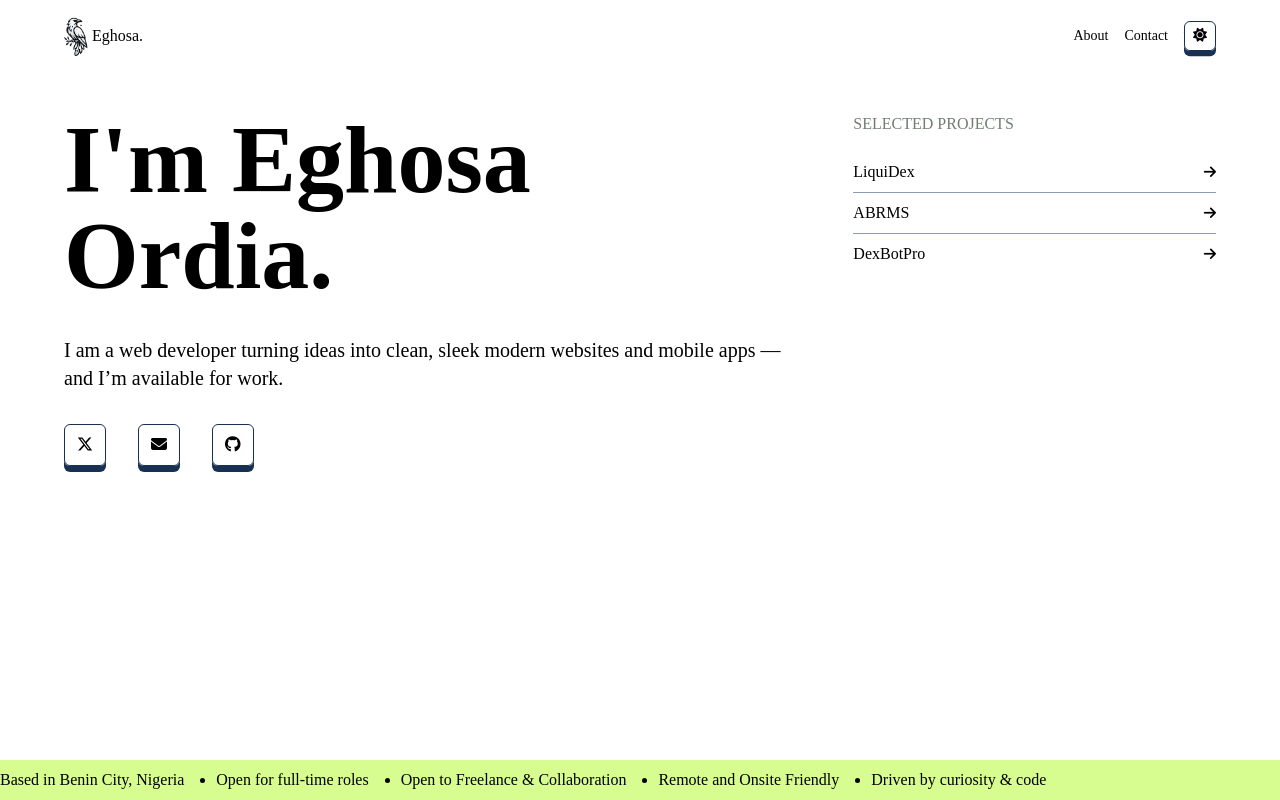
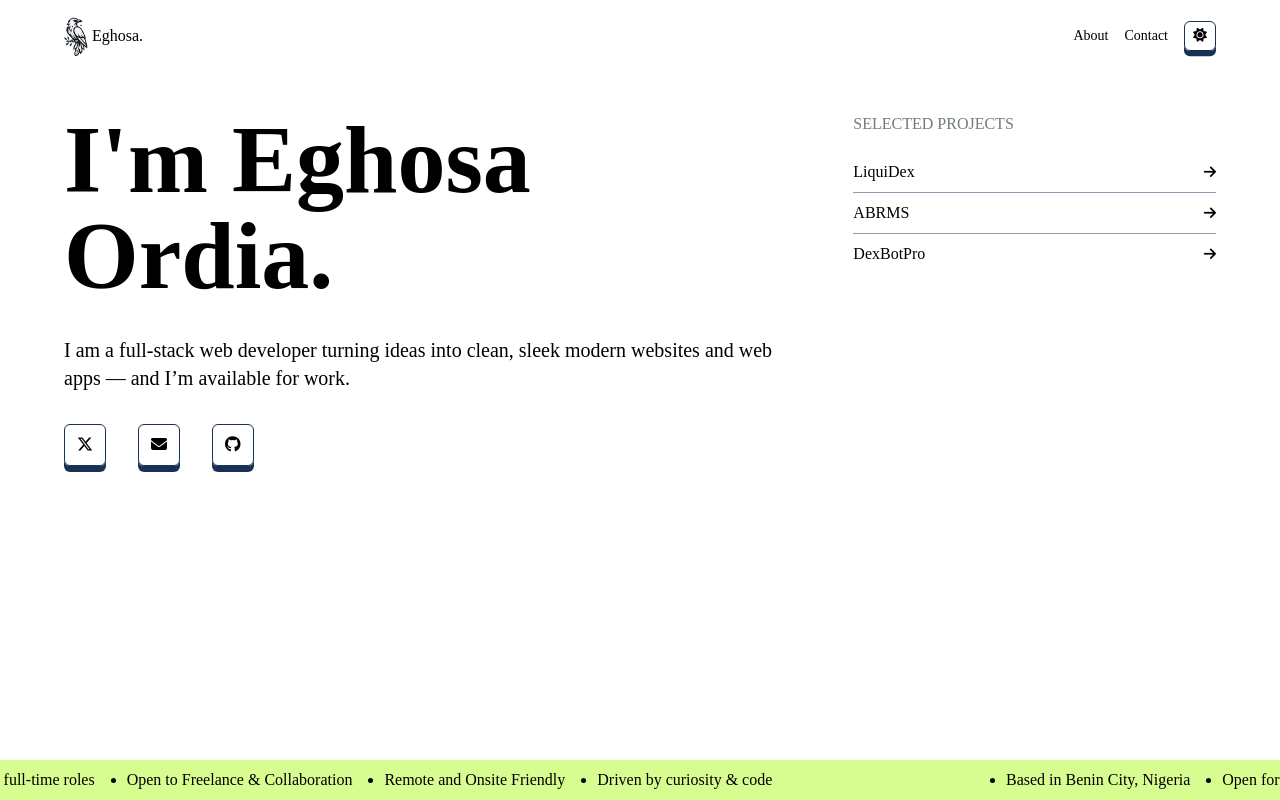
Before and after one commit to Hardy101/Eghosa, a React (Vite) app: page / in a window 1280 px wide. Built offline with nearby package versions, Linux system fonts and the light colour scheme; a web font is replaced by a local one.

Commit message:
fixed ref prop drilling

```diff
--- a/src/App.tsx
+++ b/src/App.tsx
@@ -3,11 +3,13 @@ import NavBar from "./components/navbar";
 import Hero from "./components/hero";
 import Liquidex from "./components/liquidex";
 import Carousel from "./components/carousel";
+import { useRef } from "react";
 
 function App() {
+  const divRef = useRef<HTMLDivElement>(null);
   return (
     <div className="relative h-screen">
-      <Liquidex />
+      <Liquidex divRef={divRef} />
 
       <NavBar />
       <Hero />
--- a/src/components/carousel.tsx
+++ b/src/components/carousel.tsx
@@ -1,5 +1,4 @@
-import { useState, useEffect, useRef } from "react";
-import gsap from "gsap";
+import Marquee from "react-fast-marquee";
 
 const messages = [
   "Based in Benin City, Nigeria",
@@ -11,12 +10,14 @@ const messages = [
 
 const Carousel = () => {
   return (
-    <div className="absolute bottom-0 w-full py-2 bg-light-green font-proxima">
-      <ul className="flex gap-8 list-disc">
-        {messages.map((msg, index) => (
-          <li key={index}>{msg}</li>
-        ))}
-      </ul>
+    <div className="fixed bottom-0 w-full py-2 bg-light-green font-proxima">
+      <Marquee>
+        <ul className="flex gap-8 list-disc">
+          {messages.map((msg, index) => (
+            <li key={index}>{msg}</li>
+          ))}
+        </ul>
+      </Marquee>
     </div>
   );
 };
--- a/src/components/hero.tsx
+++ b/src/components/hero.tsx
@@ -11,8 +11,8 @@ const Hero: React.FC = () => {
           I'm Eghosa Ordia.
         </h1>
         <p className="md:text-xl">
-          I am a web developer turning ideas into clean, sleek modern websites
-          and mobile apps — and I’m available for work.
+          I am a full-stack web developer turning ideas into clean, sleek modern websites
+          and web apps — and I’m available for work.
         </p>
         <p className="text-md flex justify-between md:justify-normal gap-8">
           {sm_links.map(({ icon }, index) => (
--- a/src/components/liquidex.tsx
+++ b/src/components/liquidex.tsx
@@ -1,7 +1,14 @@
-const Liquidex: React.FC = () => {
+interface DivRef {
+  divRef: React.RefObject<HTMLDivElement | null>;
+}
+
+const Liquidex: React.FC<DivRef> = ({ divRef }) => {
   return (
     <>
-      <section className="fixed top-full w-full h-full font-proxima text-white z-10">
+      <section
+        ref={divRef}
+        className="fixed top-full w-full h-full font-proxima text-white z-10"
+      >
         <div className="h-full bg-dark-1 px-8 py-16">
           <p className="text-sm">
             <span className="text-white">01</span>
--- /dev/null
+++ b/src/components/projects.tsx
@@ -0,0 +1,3 @@
+const ProjectWrapper = () => {
+  return <></>;
+};
```
